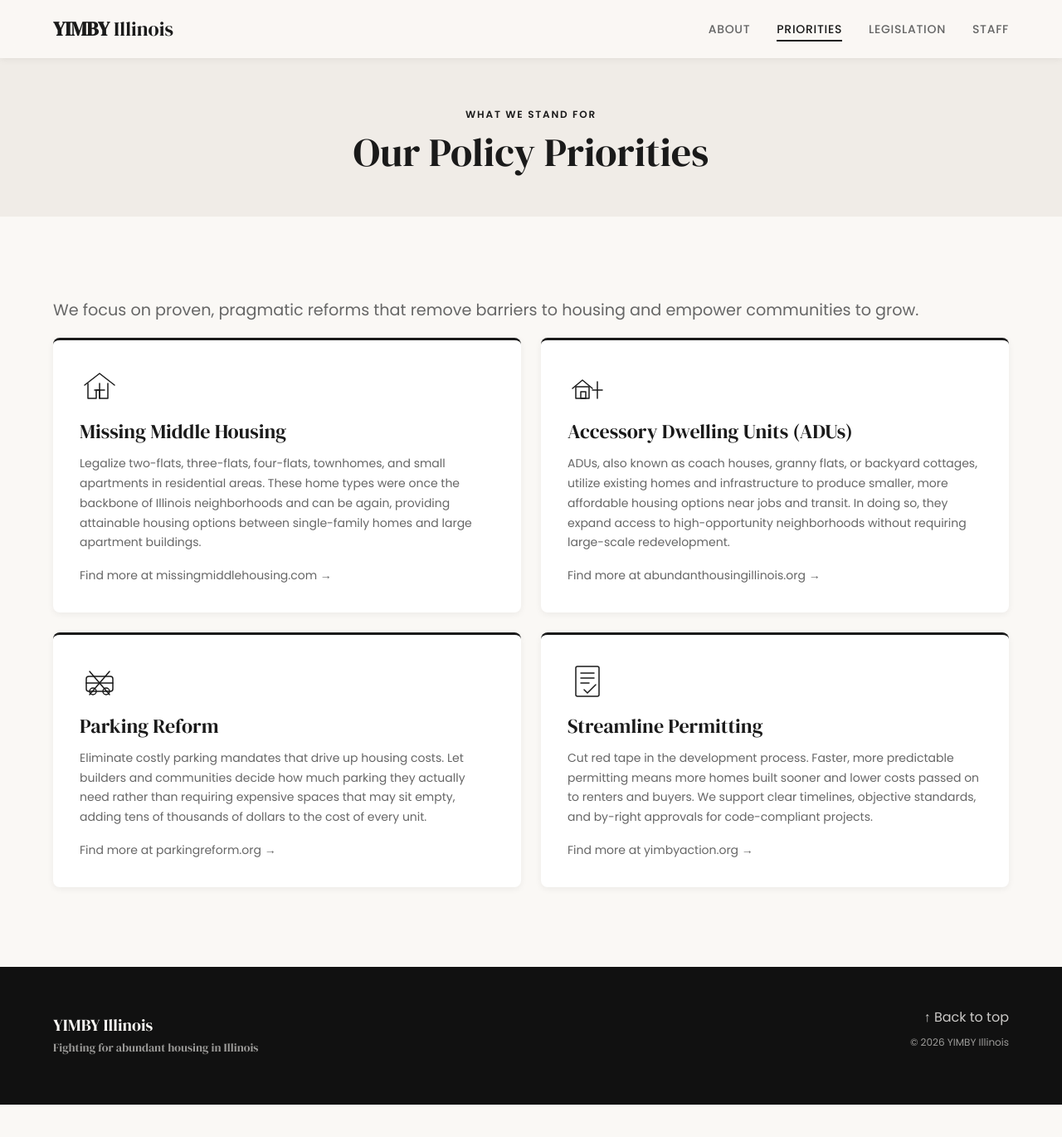
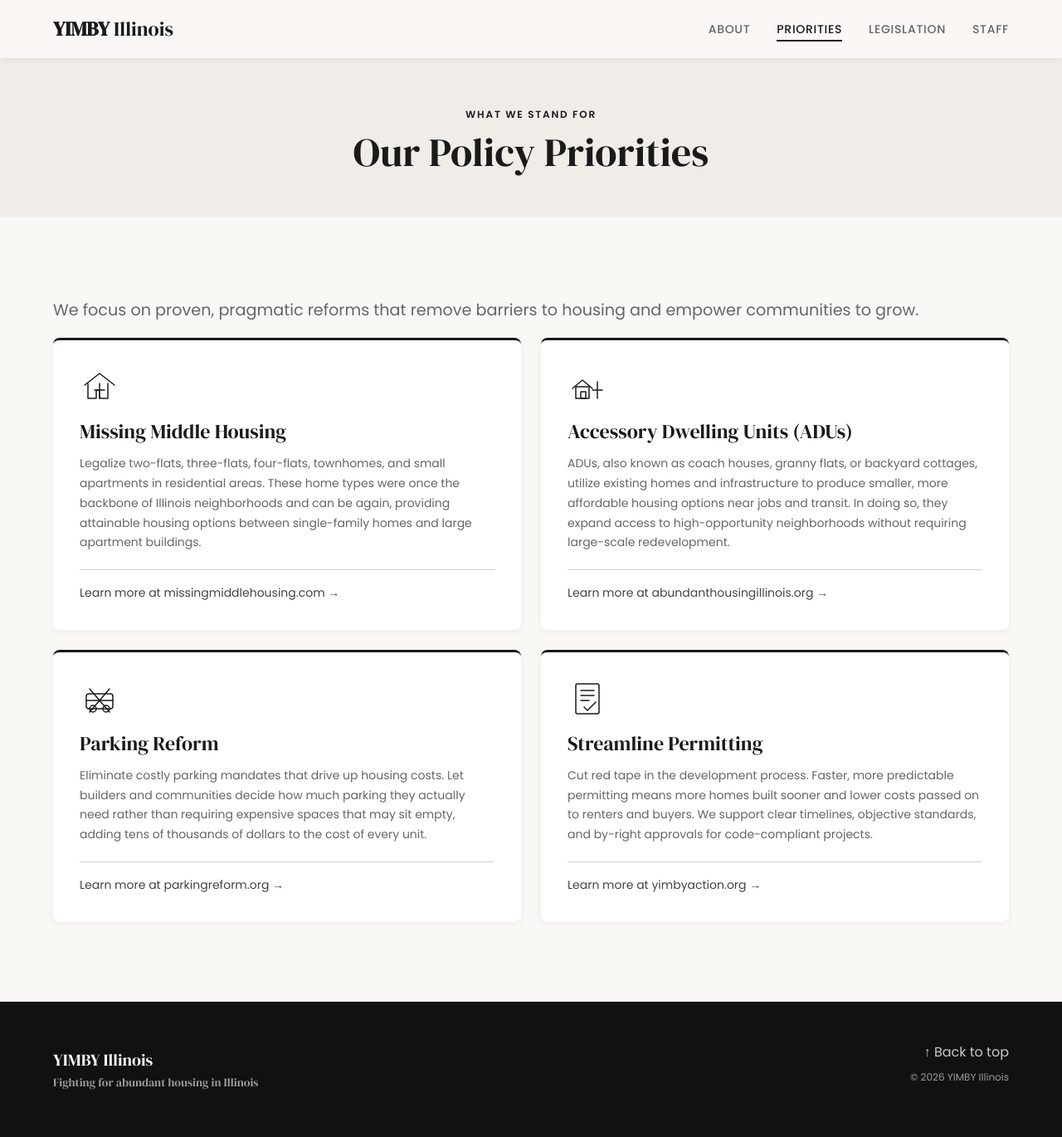
Before and after one commit to AbundantHousingIllinois/yimby-illinois, a Jekyll site: the page built from priorities.html, in a window 1280 px wide and 1373 px high. Shown: the top 1370 px of the window at 83% size. Built offline with Jekyll 4.4.1, drawn with Linux system fonts in a browser that asks for light colours.

Commit message:
Style priority card links: divider line, darker color, rename to learn more
Co-Authored-By: Claude Opus 4.6 (1M context) <noreply@anthropic.com>

```diff
--- a/_sass/_sections.scss
+++ b/_sass/_sections.scss
@@ -93,11 +93,13 @@
 }
 
 .card__link {
-  margin-top: 1rem;
+  margin-top: 1.25rem;
+  padding-top: 1rem;
+  border-top: 1px solid $color-rule;
 
   a {
     font-size: $type-small;
-    color: $color-text-muted;
+    color: $color-primary-light;
     text-decoration: none;
 
     &:hover {
--- a/priorities.html
+++ b/priorities.html
@@ -27,7 +27,7 @@ permalink: /priorities/
         </div>
         <h3>Missing Middle Housing</h3>
         <p>Legalize two-flats, three-flats, four-flats, townhomes, and small apartments in residential areas. These home types were once the backbone of Illinois neighborhoods and can be again, providing attainable housing options between single-family homes and large apartment buildings.</p>
-        <p class="card__link"><a href="https://missingmiddlehousing.com/about-2/" target="_blank" rel="noopener">Find more at missingmiddlehousing.com &rarr;</a></p>
+        <p class="card__link"><a href="https://missingmiddlehousing.com/about-2/" target="_blank" rel="noopener">Learn more at missingmiddlehousing.com &rarr;</a></p>
       </div>
       <div class="card">
         <div class="card__icon">
@@ -41,7 +41,7 @@ permalink: /priorities/
         </div>
         <h3>Accessory Dwelling Units (ADUs)</h3>
         <p>ADUs, also known as coach houses, granny flats, or backyard cottages, utilize existing homes and infrastructure to produce smaller, more affordable housing options near jobs and transit. In doing so, they expand access to high-opportunity neighborhoods without requiring large-scale redevelopment.</p>
-        <p class="card__link"><a href="https://abundanthousingillinois.org/resources/accessory-dwelling-units-faq/" target="_blank" rel="noopener">Find more at abundanthousingillinois.org &rarr;</a></p>
+        <p class="card__link"><a href="https://abundanthousingillinois.org/resources/accessory-dwelling-units-faq/" target="_blank" rel="noopener">Learn more at abundanthousingillinois.org &rarr;</a></p>
       </div>
       <div class="card">
         <div class="card__icon">
@@ -56,7 +56,7 @@ permalink: /priorities/
         </div>
         <h3>Parking Reform</h3>
         <p>Eliminate costly parking mandates that drive up housing costs. Let builders and communities decide how much parking they actually need rather than requiring expensive spaces that may sit empty, adding tens of thousands of dollars to the cost of every unit.</p>
-        <p class="card__link"><a href="https://parkingreform.org/what-is-parking-reform/" target="_blank" rel="noopener">Find more at parkingreform.org &rarr;</a></p>
+        <p class="card__link"><a href="https://parkingreform.org/what-is-parking-reform/" target="_blank" rel="noopener">Learn more at parkingreform.org &rarr;</a></p>
       </div>
       <div class="card">
         <div class="card__icon">
@@ -70,7 +70,7 @@ permalink: /priorities/
         </div>
         <h3>Streamline Permitting</h3>
         <p>Cut red tape in the development process. Faster, more predictable permitting means more homes built sooner and lower costs passed on to renters and buyers. We support clear timelines, objective standards, and by-right approvals for code-compliant projects.</p>
-        <p class="card__link"><a href="https://yimbyaction.org/solutions/streamline-permitting/" target="_blank" rel="noopener">Find more at yimbyaction.org &rarr;</a></p>
+        <p class="card__link"><a href="https://yimbyaction.org/solutions/streamline-permitting/" target="_blank" rel="noopener">Learn more at yimbyaction.org &rarr;</a></p>
       </div>
     </div>
   </div>
```
